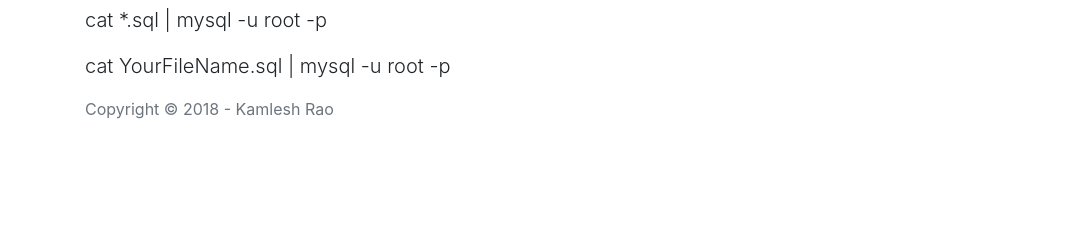
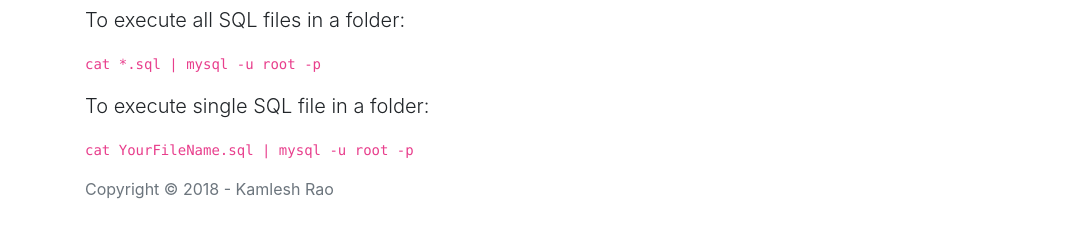
Before and after one commit to kamleshrao/kamleshrao.github.io, a plain HTML site: page index.html in a window 1280 px wide. Shown: the part 362-600 px from the top of the page, without its empty margins (0-1069 px from the left). Drawn offline with nearby package versions, Linux system fonts and the light colour scheme.

Commit message:
updated MySQL commands

```diff
--- a/index.html
+++ b/index.html
@@ -34,10 +34,16 @@
         <h2>Cheat Sheet for MySQL Development</h2>
       </div>
       <p class="lead">
-        cat *.sql | mysql -u root -p
+        To execute all SQL files in a folder:
+      </p>
+      <p>
+        <code>cat *.sql | mysql -u root -p</code>
       </p>
       <p class="lead">
-        cat YourFileName.sql | mysql -u root -p
+        To execute single SQL file in a folder:
+      </p>
+      <p>
+        <code>cat YourFileName.sql | mysql -u root -p</code>
       </p>
     </div>
     <footer class="footer">
```
